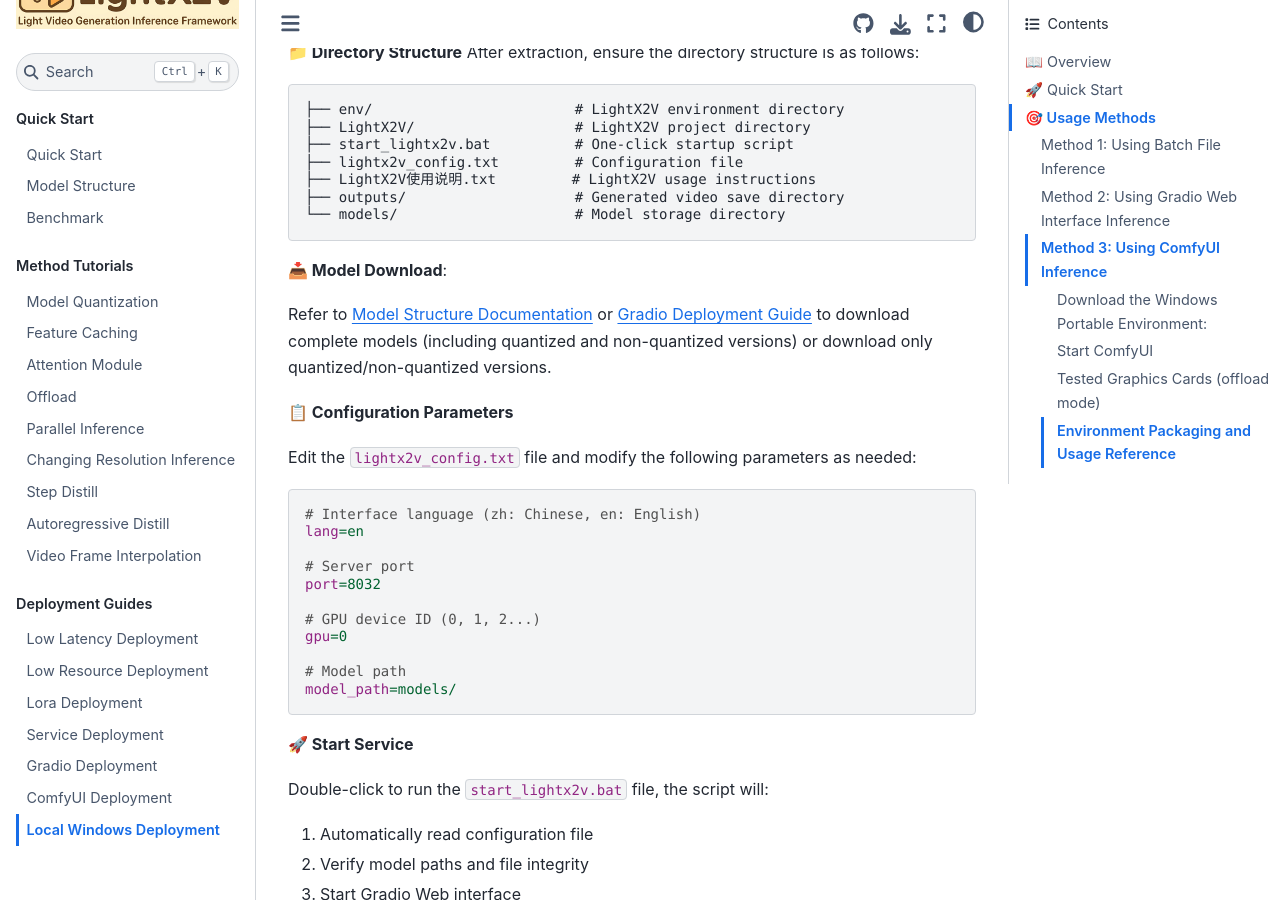
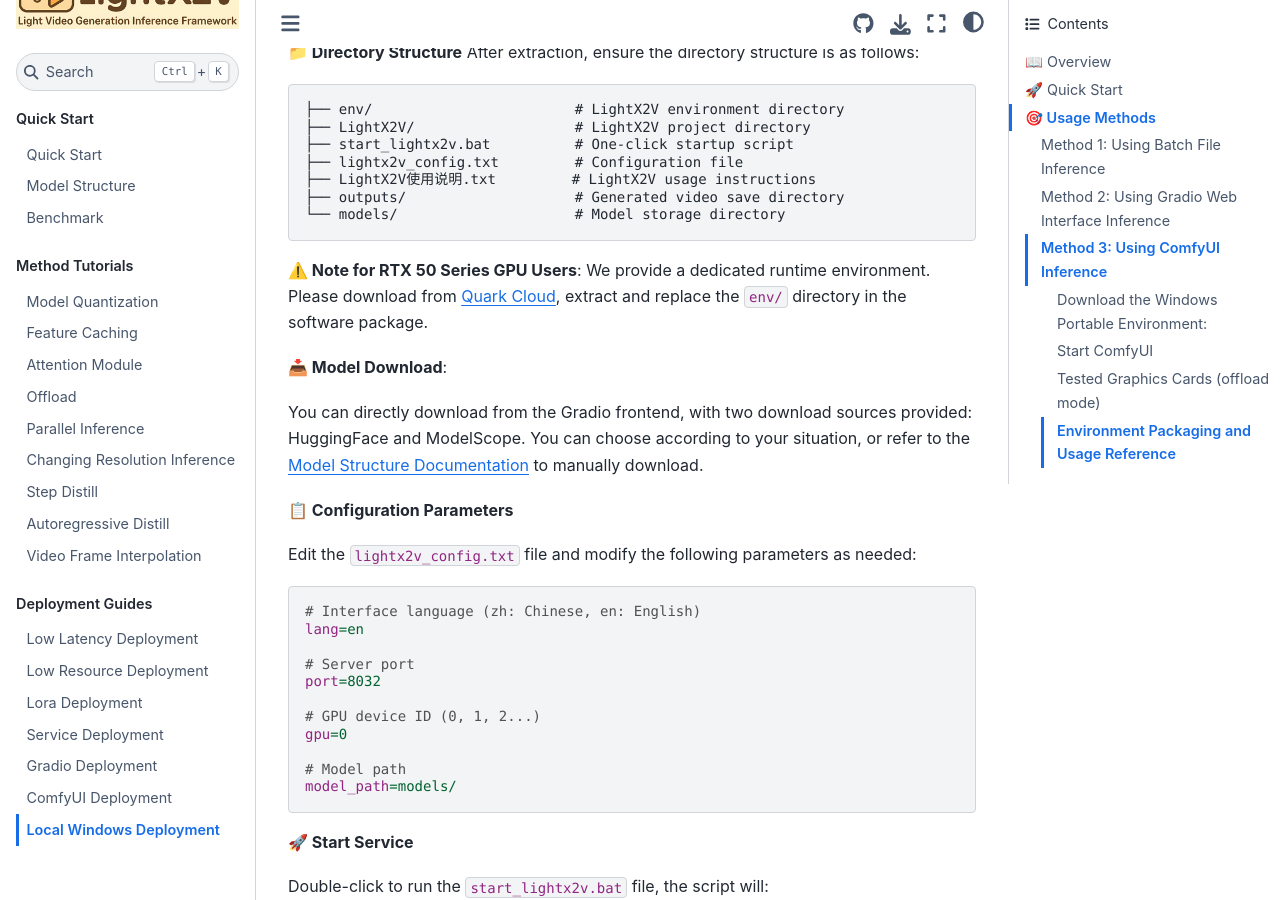
Before and after one commit to olek-soft-engineer/LightX2V, a Sphinx documentation site: the page built from docs/EN/source/deploy_guides/deploy_local_windows.md, in a window 1280 px wide and 900 px high, scrolled down 1227 px. Built offline with Sphinx 7.4.7 and the Sphinx Book theme 1.1.4, drawn with Linux system fonts in a browser that asks for light colours.

Commit message:
update docs (#628)

````diff
--- a/docs/EN/source/deploy_guides/deploy_local_windows.md
+++ b/docs/EN/source/deploy_guides/deploy_local_windows.md
@@ -29,7 +29,7 @@
 #### One-Click Gradio Startup (Recommended)
 
 **📦 Download Software Package**
-- [Quark Cloud](https://pan.quark.cn/s/8af1162d7a15)
+- [Quark Cloud](https://pan.quark.cn/s/f44023dcf8c8)
 
 **📁 Directory Structure**
 After extraction, ensure the directory structure is as follows:
@@ -44,9 +44,11 @@
 └── models/                     # Model storage directory
 ```
 
+**⚠️ Note for RTX 50 Series GPU Users**: We provide a dedicated runtime environment. Please download from [Quark Cloud](https://pan.quark.cn/s/4028867091b8), extract and replace the `env/` directory in the software package.
+
 **📥 Model Download**:
 
-Refer to [Model Structure Documentation](../getting_started/model_structure.md) or [Gradio Deployment Guide](./deploy_gradio.md) to download complete models (including quantized and non-quantized versions) or download only quantized/non-quantized versions.
+You can directly download from the Gradio frontend, with two download sources provided: HuggingFace and ModelScope. You can choose according to your situation, or refer to the [Model Structure Documentation](../getting_started/model_structure.md) to manually download.
 
 
 **📋 Configuration Parameters**
````
Also changed, not shown: docs/EN/source/deploy_guides/deploy_gradio.md (+1 -1 lines), docs/ZH_CN/source/deploy_guides/deploy_gradio.md (+2 -1 lines), docs/ZH_CN/source/deploy_guides/deploy_local_windows.md (+5 -2 lines), assets/figs/portabl_windows/pic_gradio_en.png, assets/figs/portabl_windows/pic_gradio_zh.png.
